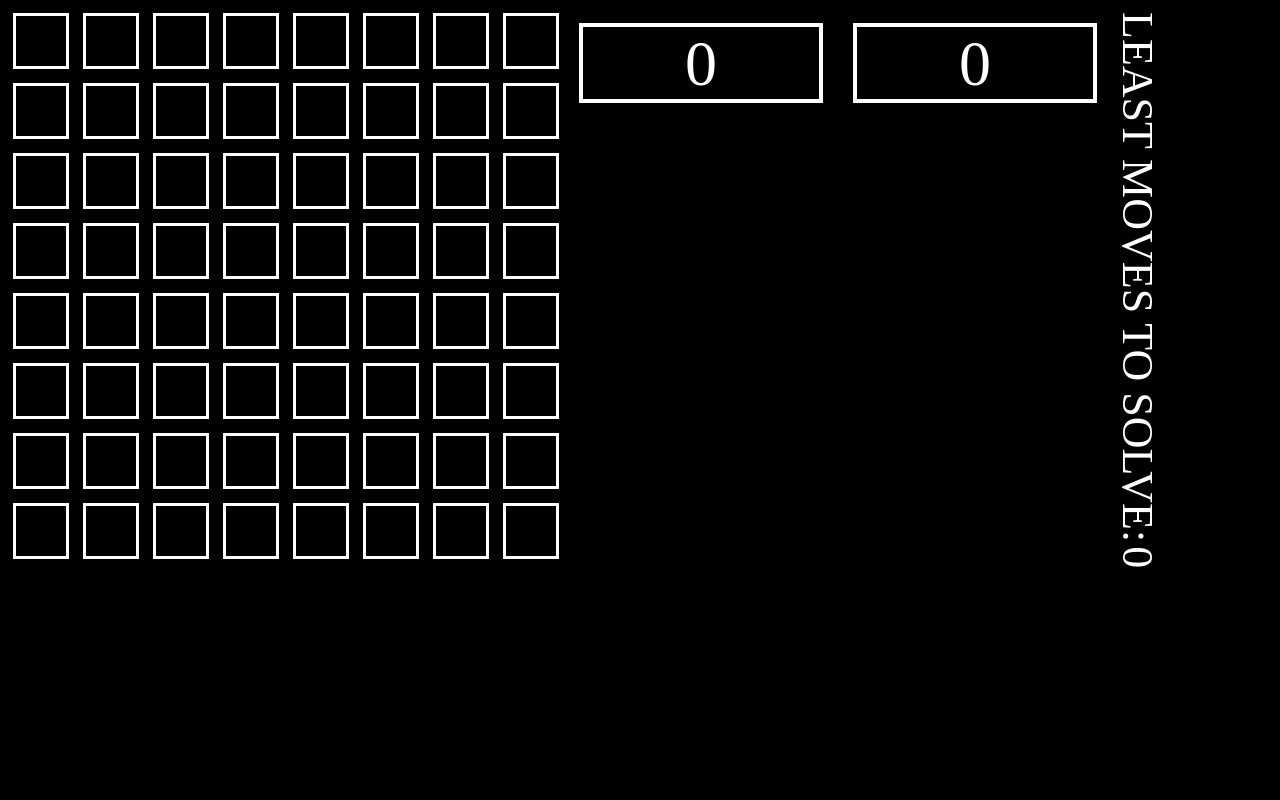
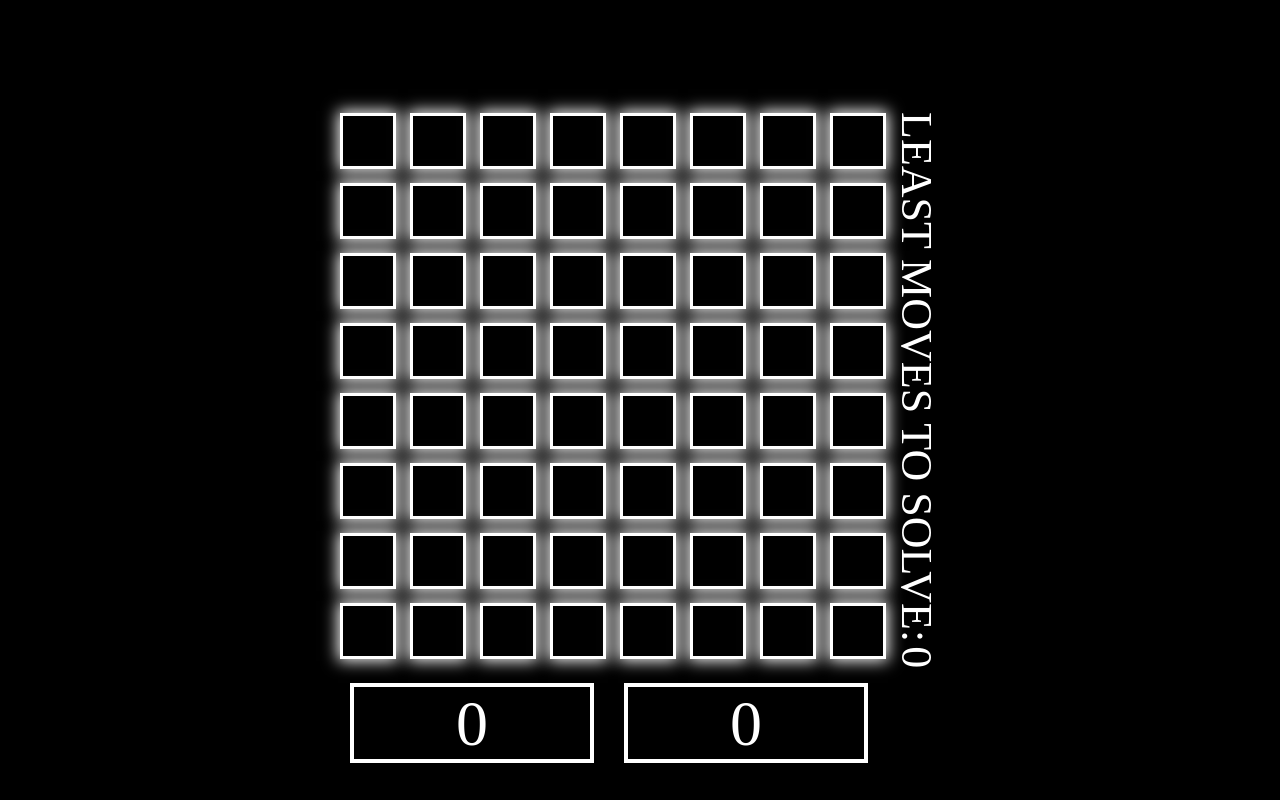
Before and after one commit to cbm54d/Knights-Tour, a plain HTML site: page index.html in a window 1280 px wide. Drawn offline with Linux system fonts and the light colour scheme.

Commit message:
fixed overall formatting

```diff
--- a/index.html
+++ b/index.html
@@ -508,6 +508,7 @@ function checkSolve(){
 </head>
 <body style="background:black;">
 
+    <div id="wrapper">
     <div id="grid" style="float:left;" onclick="checkSolve();">
         <span class="eight">
             <canvas class="box" id="box0" onclick=";checkChoice(0)" style="background:black;"></canvas>
@@ -597,6 +598,8 @@ function checkSolve(){
     </p>
     </span>
 
+    </div>
+
     <p id="challenge" style="font-size:24px;float:left;text-align:center;max-width:600px;color:white;"></p>
 
 
--- a/main.css
+++ b/main.css
@@ -27,6 +27,7 @@
 
 .box {
     border: 3px solid white;
+    box-shadow: 0px 0px 15px 2px white;
     width: 50px;
     height: 50px;
     margin: 5px;
@@ -36,3 +37,10 @@
     max-height: 200px;
     max-width: 1000px;
 }
+
+#wrapper {
+    padding-top: 100px;
+    width: 610px;
+    /*display:inline-block;*/
+    margin: 0 auto;
+}
```
Also changed, not shown: 1 other file.
